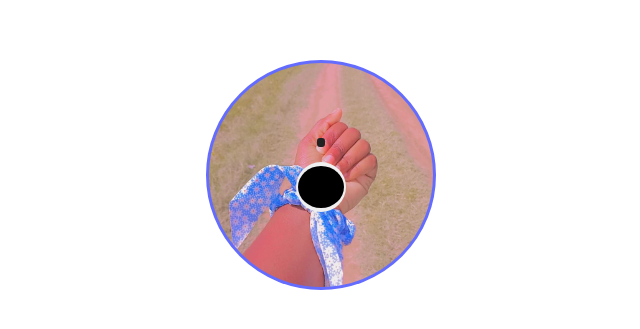
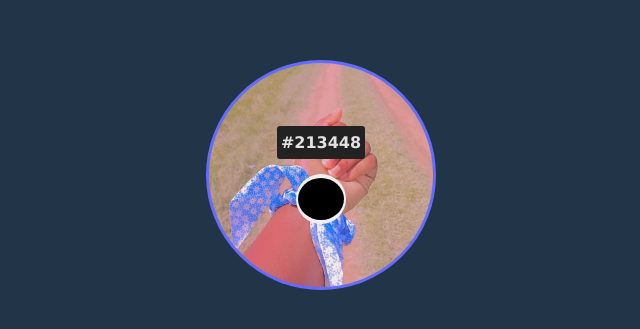
Before and after one commit to MrLloyd808/ColorPicker, a React (Vite) app: page / in a window 1280 px wide. Shown: the part 225-554 px from the top of the page, without its empty margins (319-959 px from the left). Built offline with nearby package versions, Linux system fonts and the light colour scheme.

Commit message:
mr lloyd

```diff
--- a/src/components/colorpicker.jsx
+++ b/src/components/colorpicker.jsx
@@ -1,8 +1,7 @@
 import React, {useState} from "react";
 
 function ColorPicker() {
-    const initColor = localStorage.getItem('bgColor')
-    const [color, setColor] = useState(initColor)
+    const [color, setColor] = useState('#213448')
     function handleColor(event) {
         setColor(event.target.value)
         localStorage.setItem('bgColor', event.target.value)
```
